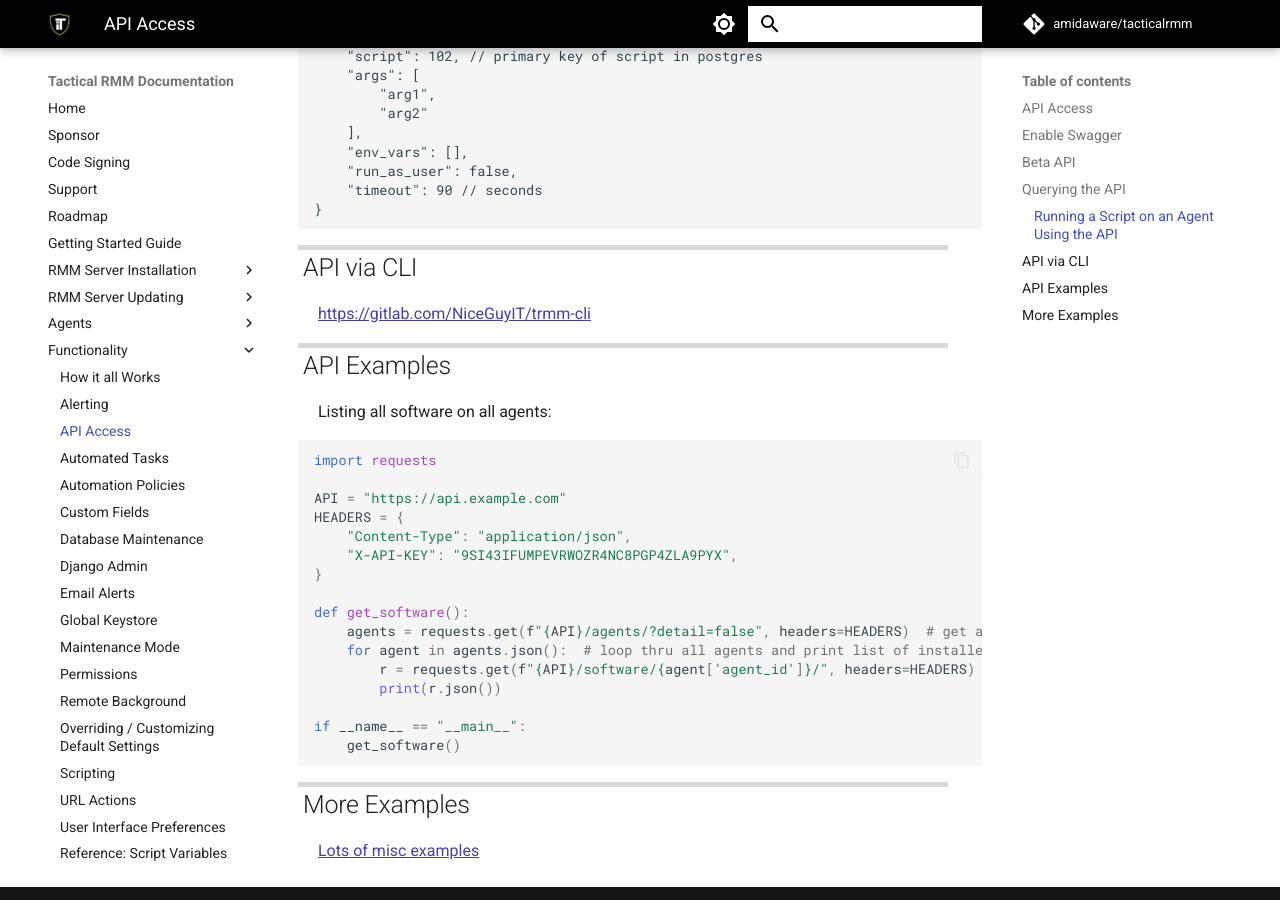
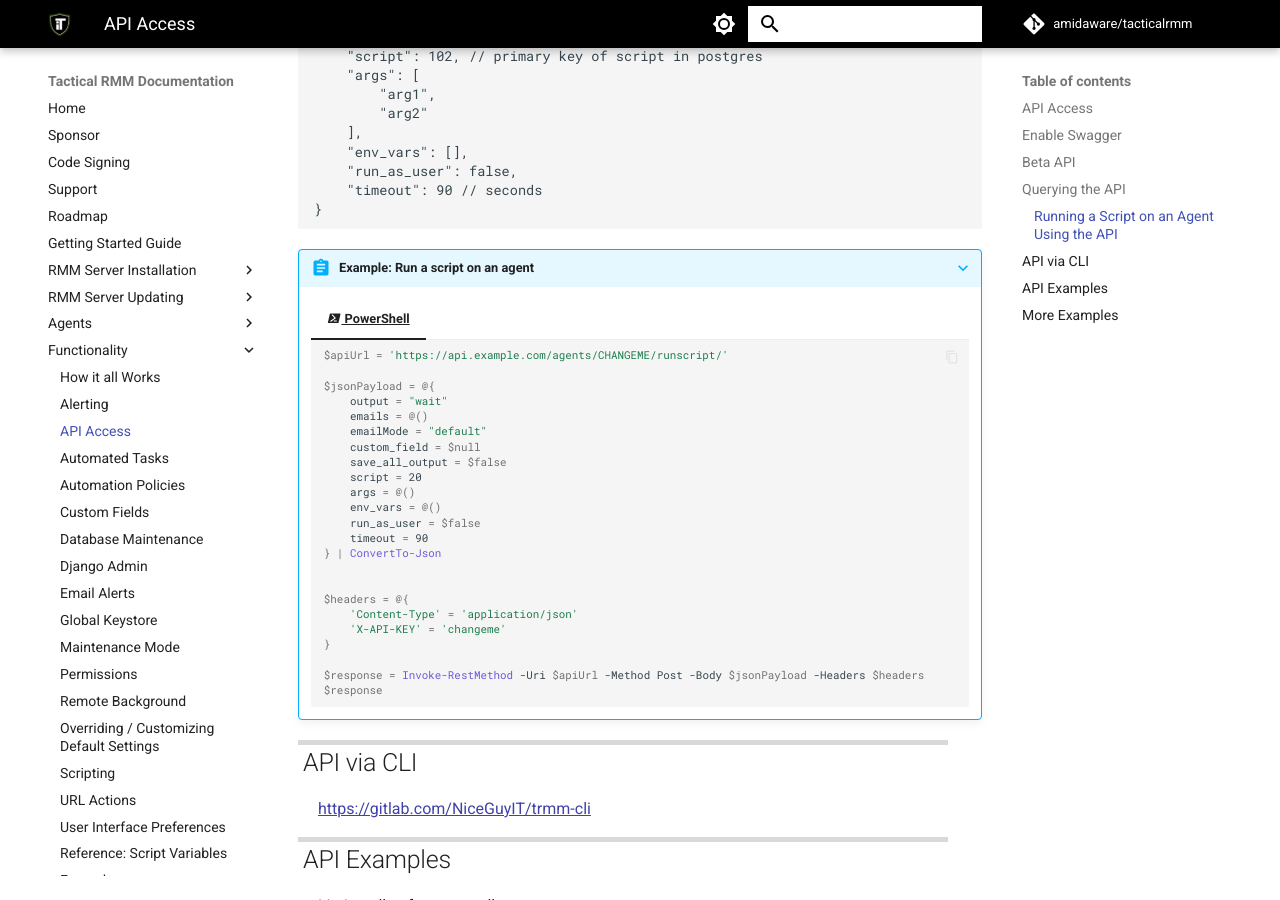
Before and after one commit to amidaware/trmm-docs, an MkDocs documentation site: the page built from docs/functions/api.md, in a window 1280 px wide and 900 px high, scrolled down 2506 px. Built offline with MkDocs 1.6.1 and Material for MkDocs 9.7.7, drawn with Linux system fonts in a browser that asks for light colours; comment, search, counter and statistics services are not loaded.

Commit message:
add run script api powershell

````diff
--- a/docs/functions/api.md
+++ b/docs/functions/api.md
@@ -159,6 +159,36 @@
 }
 ```
 
+???+ abstract "Example: Run a script on an agent"
+
+    === ":material-powershell: PowerShell"
+
+        ```powershell
+        $apiUrl = 'https://api.example.com/agents/CHANGEME/runscript/'
+
+        $jsonPayload = @{
+            output = "wait"
+            emails = @()
+            emailMode = "default"
+            custom_field = $null
+            save_all_output = $false
+            script = 20
+            args = @()
+            env_vars = @()
+            run_as_user = $false
+            timeout = 90
+        } | ConvertTo-Json
+
+
+        $headers = @{
+            'Content-Type' = 'application/json'
+            'X-API-KEY' = 'changeme'
+        }
+
+        $response = Invoke-RestMethod -Uri $apiUrl -Method Post -Body $jsonPayload -Headers $headers
+        $response
+        ```
+
 ## API via CLI
 
 <https://gitlab.com/NiceGuyIT/trmm-cli>
````
